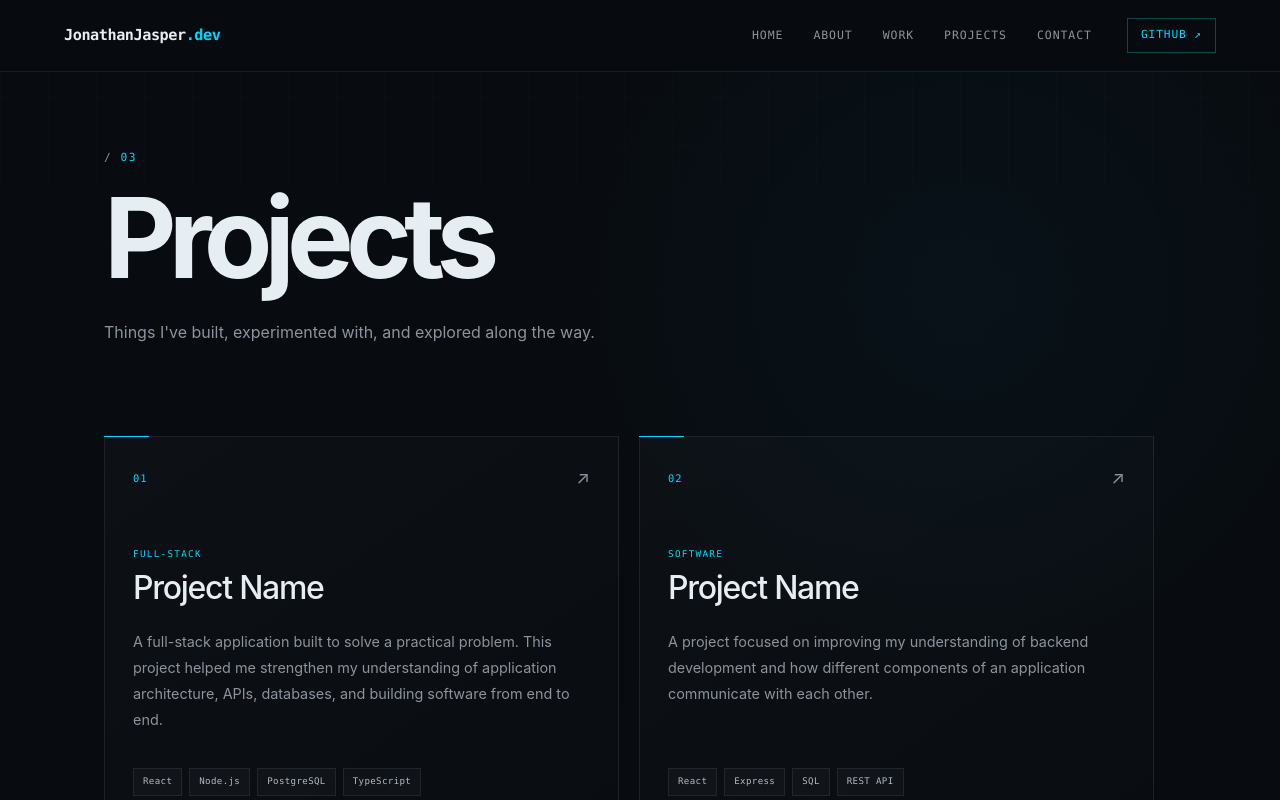
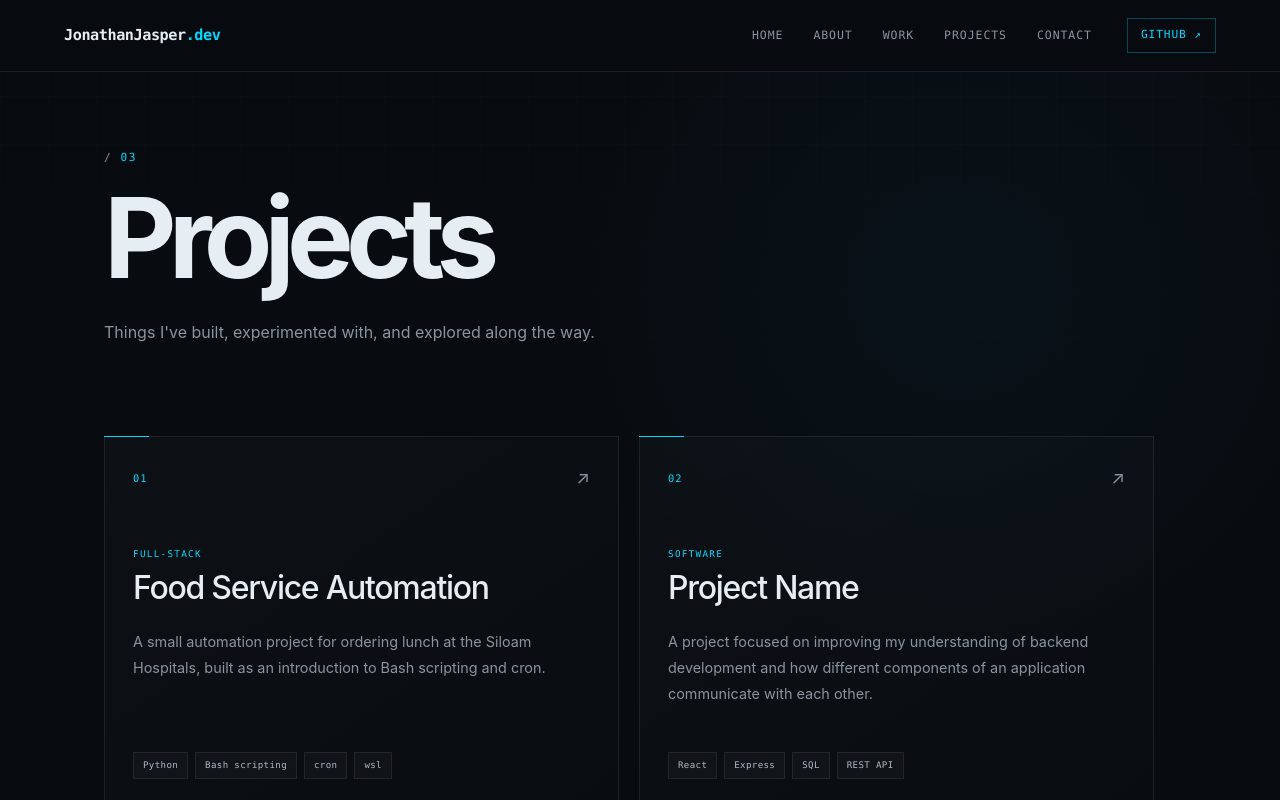
Before and after one commit to jonathanjasperwork/jonathan.jasper.portfolio, a React (Vite) app: page /#/projects in a window 1280 px wide. Shown: the top 800 px of the page. Built offline with nearby package versions, Linux system fonts and the light colour scheme.

Commit message:
add one project

```diff
--- a/src/pages/Projects.jsx
+++ b/src/pages/Projects.jsx
@@ -5,22 +5,22 @@ const projects = [
   {
     number: "01",
     type: "FULL-STACK",
-    title: "Project Name",
+    title: "Food Service Automation",
     year: "2026",
     status: "COMPLETED",
 
     description:
-      "A full-stack application built to solve a practical problem. This project helped me strengthen my understanding of application architecture, APIs, databases, and building software from end to end.",
+      "A small automation project for ordering lunch at the Siloam Hospitals, built as an introduction to Bash scripting and cron.",
 
     technologies: [
-      "React",
-      "Node.js",
-      "PostgreSQL",
-      "TypeScript",
+      "Python",
+      "Bash scripting",
+      "cron",
+      "wsl",
     ],
 
-    github: "https://github.com/yourusername/project",
-    demo: "https://your-project.com",
+    github: "https://github.com/jonathanjasperwork/food-service-automation",
+    demo: "",
   },
 
   {
@@ -41,7 +41,7 @@ const projects = [
     ],
 
     github: "https://github.com/yourusername/project",
-    demo: "",
+    demo: "https://your-project.com",
   },
 
   {
```
